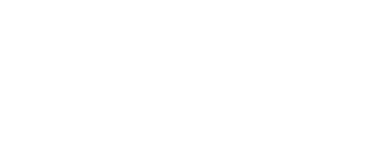
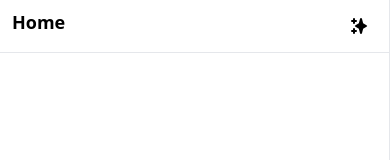
Before and after one commit to RYA234/twitter-clone, a Next.js app: page / in a window 390 px wide. Shown: the top 160 px of the page. Built offline with nearby package versions, Linux system fonts and the light colour scheme.

Commit message:
69. Create feed component and its header

```diff
--- /dev/null
+++ b/components/Feed.jsx
@@ -0,0 +1,15 @@
+
+import { SparklesIcon} from "@heroicons/react/solid";
+
+export default function Feed(){
+    return(
+        <div className="xl:ml-[3770px] border-1 border-r border-gray-200 xl:min-w-[576px] sm:ml-[-73px] flex-grow max-w-xl">
+            <div className="flex py-2 px-3 sticky top-0 z-50 bg-white border-b border-gray-200">
+                <h2 className="text-lg sm:text-xl font-bold cursor-pointer">Home</h2>
+                <div className="hoverEffect flex items-center justify-center px-0 ml-auto w-9 h-9">
+                    <SparklesIcon className="h-5"/>
+                </div>
+            </div>
+        </div>
+    )
+}
--- a/pages/index.jsx
+++ b/pages/index.jsx
@@ -1,6 +1,7 @@
 import Head from 'next/head'
 import Image from 'next/image'
 import Sidebar from '../components/Sidebar'
+import Feed from '../components/Feed'
 
 export default function Home() {
   return (
@@ -18,7 +19,7 @@
 
 
         {/* Feed */}
-
+        <Feed/>
         {/* Modal */}
       </main>
     </div>
```
